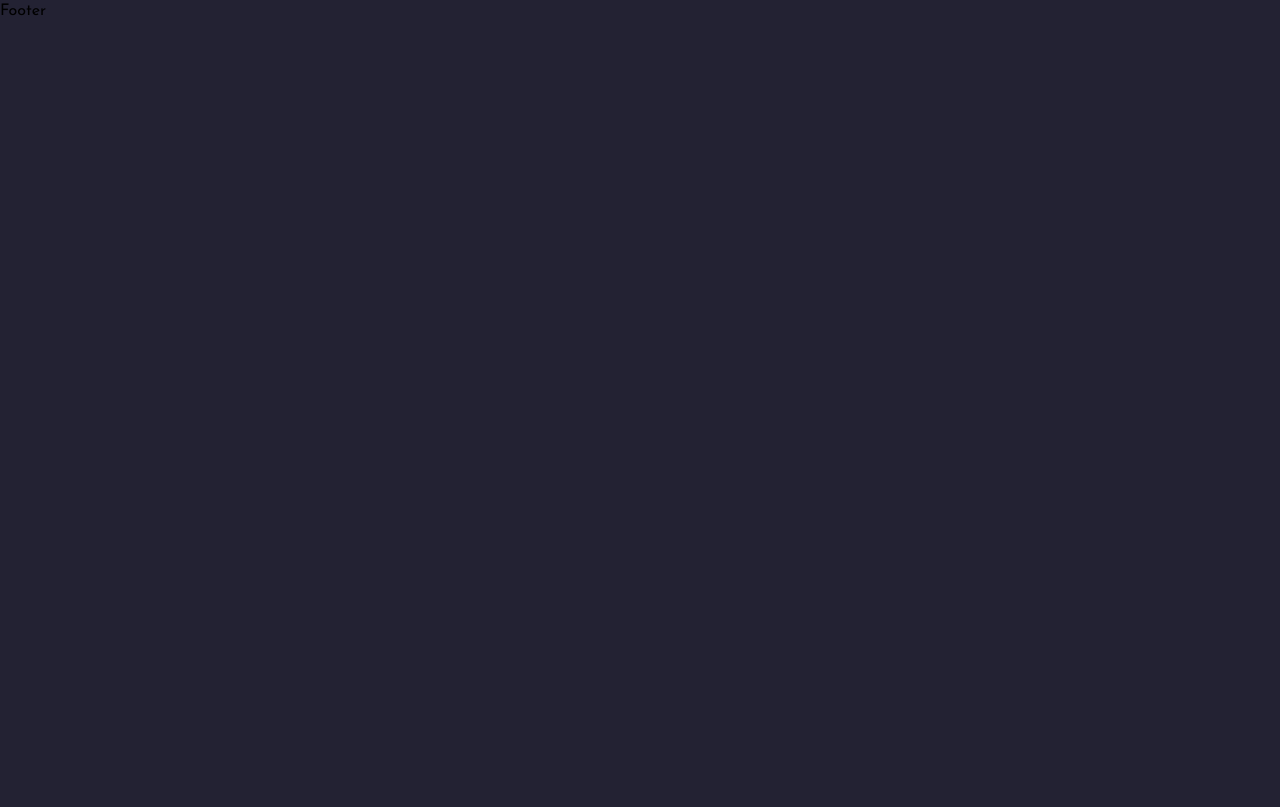
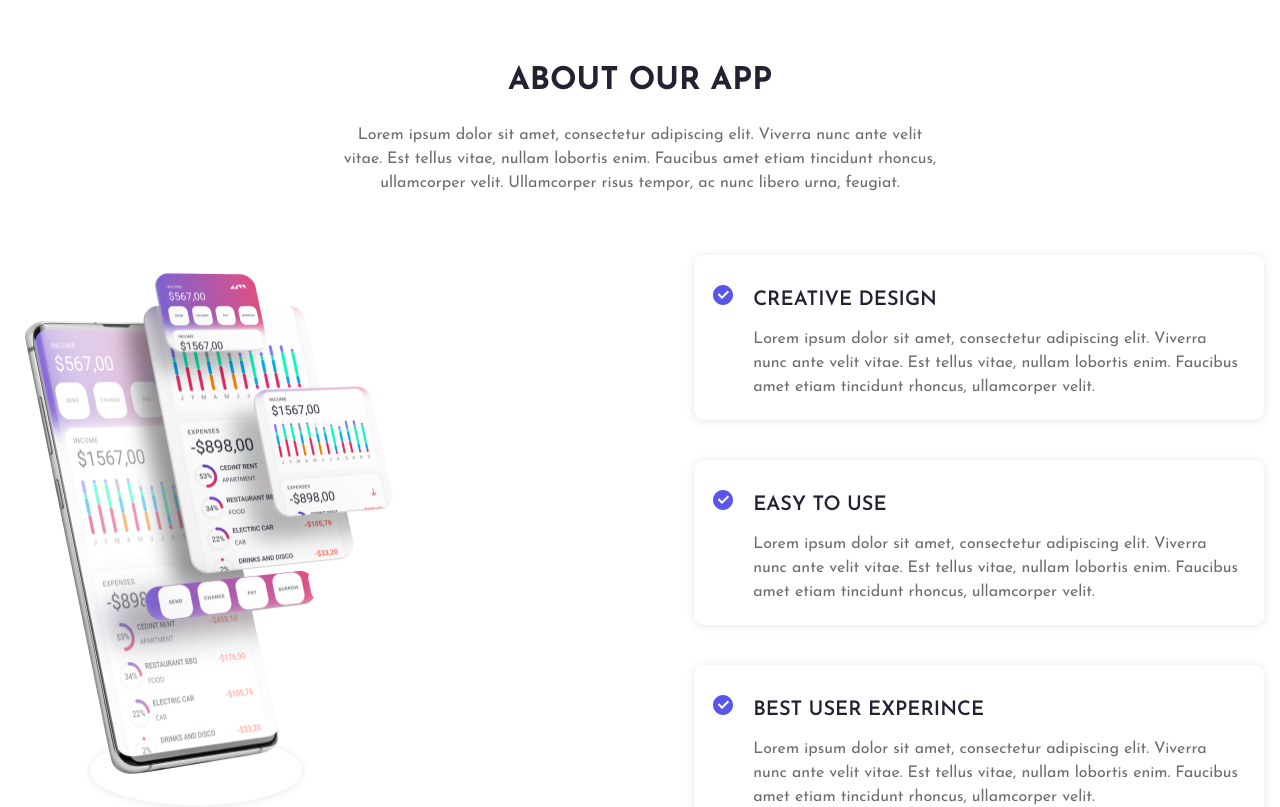
Before and after one commit to Morojenk0/landing-nexjs-ts-practice, a Next.js app: page / in a window 1280 px wide. Shown: the part 1300-2107 px from the top of the page. Before the commit the page ends 1323 px from the top, so only its background shows below. Built offline with nearby package versions, Linux system fonts and the light colour scheme.

Commit message:
finish About section

```diff
--- a/app/page.tsx
+++ b/app/page.tsx
@@ -3,6 +3,7 @@ import Navigation from './components/Navigation'
 import googlePlay from '../public/icons/google-play.svg'
 import appStore from '../public/icons/app-store.svg'
 import mobileApp from '../public/free-Ui-view-mobile-app-mockup-1.png'
+import mockup from '../public/android-smartphone-free-mockup.png'
 
 export default function Home() {
 	return (
@@ -110,7 +111,135 @@ export default function Home() {
 				</section>
 			</header>
 			<main>
-				<h1 className="text-6xl text-white">its Main Title!</h1>
+				<div>
+					<section className=" bg-white">
+						<div
+							className="container pt-[3.75rem] pb-[5.75rem]
+							tablet:pt-[7.5rem] tablet:pb-[10.12rem]
+							desktop:pt-[7.5rem] desktop:pb-[6.6rem]
+						"
+						>
+							<article
+								className="max-w-[18.75rem] mx-auto text-center
+								sm:max-w-[28.125rem]
+								xl:max-w-[37.5625rem]"
+							>
+								<h2
+									className="text-black text-2xl uppercase
+									tablet:text-3xl"
+								>
+									About Our App
+								</h2>
+								<p className="mt-[1.12rem] text-gray text-base">
+									<span className="tablet:hidden">
+										Lorem ipsum dolor sit amet, consectetur adipiscing elit.
+										Viverra nunc ante velit vitae.
+									</span>
+									<span className="hidden tablet:block xl:hidden">
+										Lorem ipsum dolor sit amet, consectetur adipiscing elit.
+										Viverra nunc ante xlt vitae. Est tellus vitae, nullam
+										lobortis enim. Faucibus amet etiam tincidunt rhoncus.
+									</span>
+									<span className="hidden xl:block">
+										Lorem ipsum dolor sit amet, consectetur adipiscing elit.
+										Viverra nunc ante velit vitae. Est tellus vitae, nullam
+										lobortis enim. Faucibus amet etiam tincidunt rhoncus,
+										ullamcorper velit. Ullamcorper risus tempor, ac nunc libero
+										urna, feugiat.
+									</span>
+								</p>
+							</article>
+							<div
+								className="mt-[2.5rem] flex flex-col gap-y-[2.5rem] items-center
+							tablet:mt-[3.75rem] tablet:flex-row tablet:gap-y-[0] tablet:justify-between"
+							>
+								<div>
+									<Image
+										className="max-w-[14.875rem] max-h-[22.4375rem]
+										lg:max-w-[24.125rem] lg:max-h-[34.25rem]"
+										src={mockup}
+										alt="mockup"
+									/>
+								</div>
+								<div
+									className="flex flex-col gap-y-[1.25rem]
+								lg:gap-y-[2.5rem]"
+								>
+									<article
+										className="max-w-[21.4375rem] pt-[1.13rem] pr-[2.06rem] pb-[.63rem] pl-[3.8rem] rounded-[.625rem] shadow-box-shadow
+										tablet:max-w-[24.4375rem]
+										lg:max-w-[35.625rem] lg:pt-[1.88rem] lg:pr-[1.25rem] lg:pb-[1.3rem] lg:pl-[3.7rem]"
+									>
+										<h4 className="text-black text-xl uppercase relative before:absolute before:-ml-[2.5rem] before:content-[url('../public/icons/checkbox-circle-fill-black.svg')]">
+											Creative design
+										</h4>
+										<p
+											className="mt-[.19rem] text-gray text-base
+										lg:mt-[.75rem]"
+										>
+											<span className="lg:hidden">
+												Lorem ipsum dolor sit amet, consectetur adipiscing elit.
+											</span>
+											<span className="hidden lg:block">
+												Lorem ipsum dolor sit amet, consectetur adipiscing elit.
+												Viverra nunc ante velit vitae. Est tellus vitae, nullam
+												lobortis enim. Faucibus amet etiam tincidunt rhoncus,
+												ullamcorper velit.
+											</span>
+										</p>
+									</article>
+									<article
+										className="max-w-[21.4375rem] pt-[1.13rem] pr-[2.06rem] pb-[.63rem] pl-[3.8rem] rounded-[.625rem] shadow-box-shadow
+										tablet:max-w-[24.4375rem]
+									lg:max-w-[35.625rem] lg:pt-[1.88rem] lg:pr-[1.25rem] lg:pb-[1.3rem] lg:pl-[3.7rem]"
+									>
+										<h4 className="text-black text-xl uppercase relative before:absolute before:-ml-[2.5rem] before:content-[url('../public/icons/checkbox-circle-fill-black.svg')]">
+											easy to use
+										</h4>
+										<p
+											className="mt-[.19rem] text-gray text-base
+										lg:mt-[.75rem]"
+										>
+											<span className="lg:hidden">
+												Lorem ipsum dolor sit amet, consectetur adipiscing elit.
+											</span>
+											<span className="hidden lg:block">
+												Lorem ipsum dolor sit amet, consectetur adipiscing elit.
+												Viverra nunc ante velit vitae. Est tellus vitae, nullam
+												lobortis enim. Faucibus amet etiam tincidunt rhoncus,
+												ullamcorper velit.
+											</span>
+										</p>
+									</article>
+									<article
+										className="max-w-[21.4375rem] pt-[1.13rem] pr-[2.06rem] pb-[.63rem] pl-[3.8rem] rounded-[.625rem] shadow-box-shadow
+										tablet:max-w-[24.4375rem]
+									lg:max-w-[35.625rem] lg:pt-[1.88rem] lg:pr-[1.25rem] lg:pb-[1.3rem] lg:pl-[3.7rem]"
+									>
+										<h4 className="text-black text-xl uppercase relative before:absolute before:-ml-[2.5rem] before:content-[url('../public/icons/checkbox-circle-fill-black.svg')]">
+											Best user experince
+										</h4>
+										<p
+											className="mt-[.19rem] text-gray text-base
+										lg:mt-[.75rem]"
+										>
+											<span className="lg:hidden">
+												Lorem ipsum dolor sit amet, consectetur adipiscing elit.
+											</span>
+											<span className="hidden lg:block">
+												Lorem ipsum dolor sit amet, consectetur adipiscing elit.
+												Viverra nunc ante velit vitae. Est tellus vitae, nullam
+												lobortis enim. Faucibus amet etiam tincidunt rhoncus,
+												ullamcorper velit.
+											</span>
+										</p>
+									</article>
+								</div>
+							</div>
+						</div>
+					</section>
+					<section></section>
+				</div>
 			</main>
 		</div>
 	)
--- a/tailwind.config.ts
+++ b/tailwind.config.ts
@@ -18,7 +18,6 @@ const config: Config = {
 		extend: {
 			backgroundImage: {
 				'hero-image': "url('../public/hero.png')",
-				'border-mobile': "url('../public/shapes/border-mobile.svg')",
 			},
 			screens: {
 				mobile: '375px',
```
Also changed, not shown: public/android-smartphone-free-mockup.png (added), public/icons/checkbox-circle-fill-black.svg (added).
